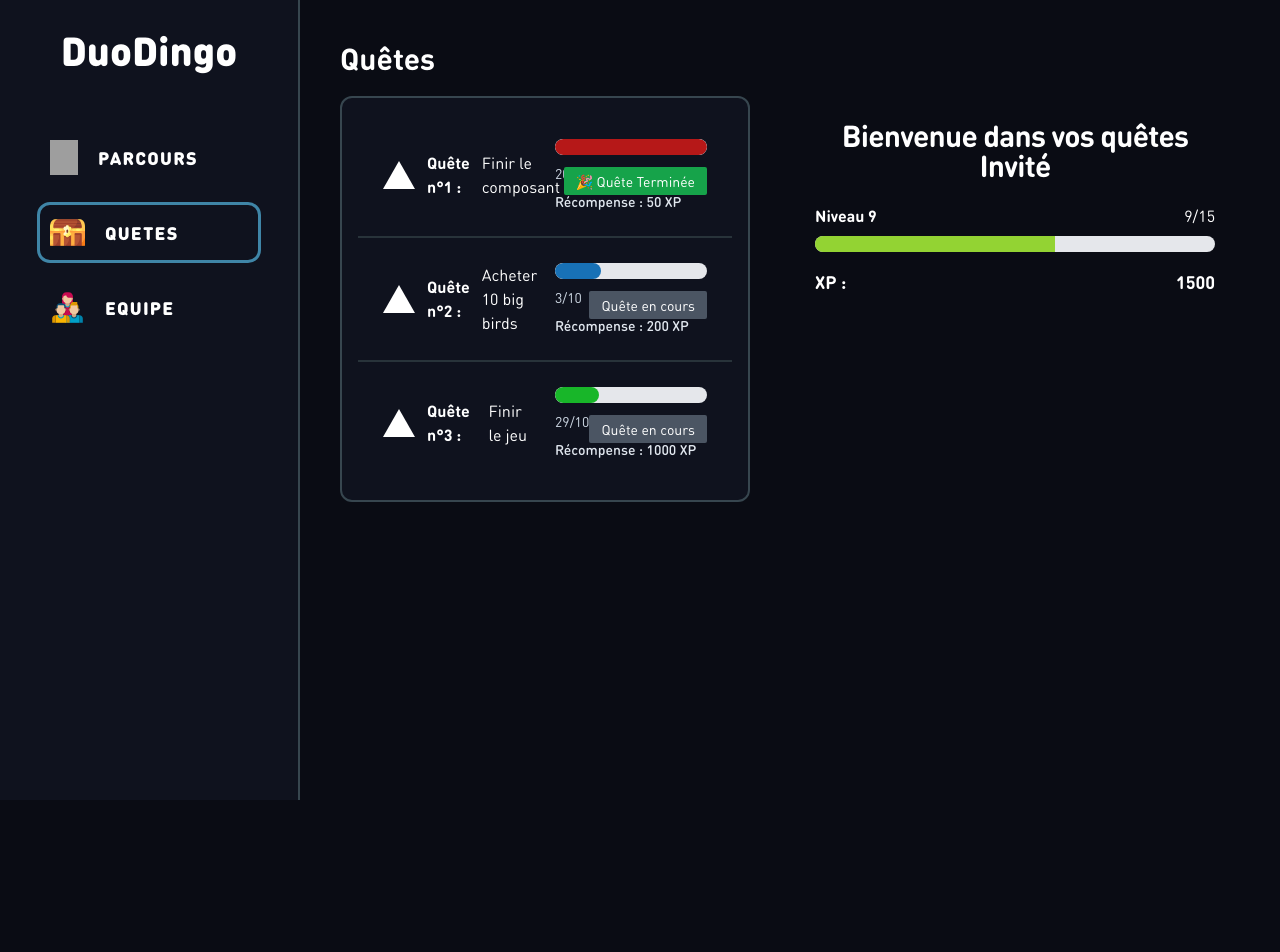
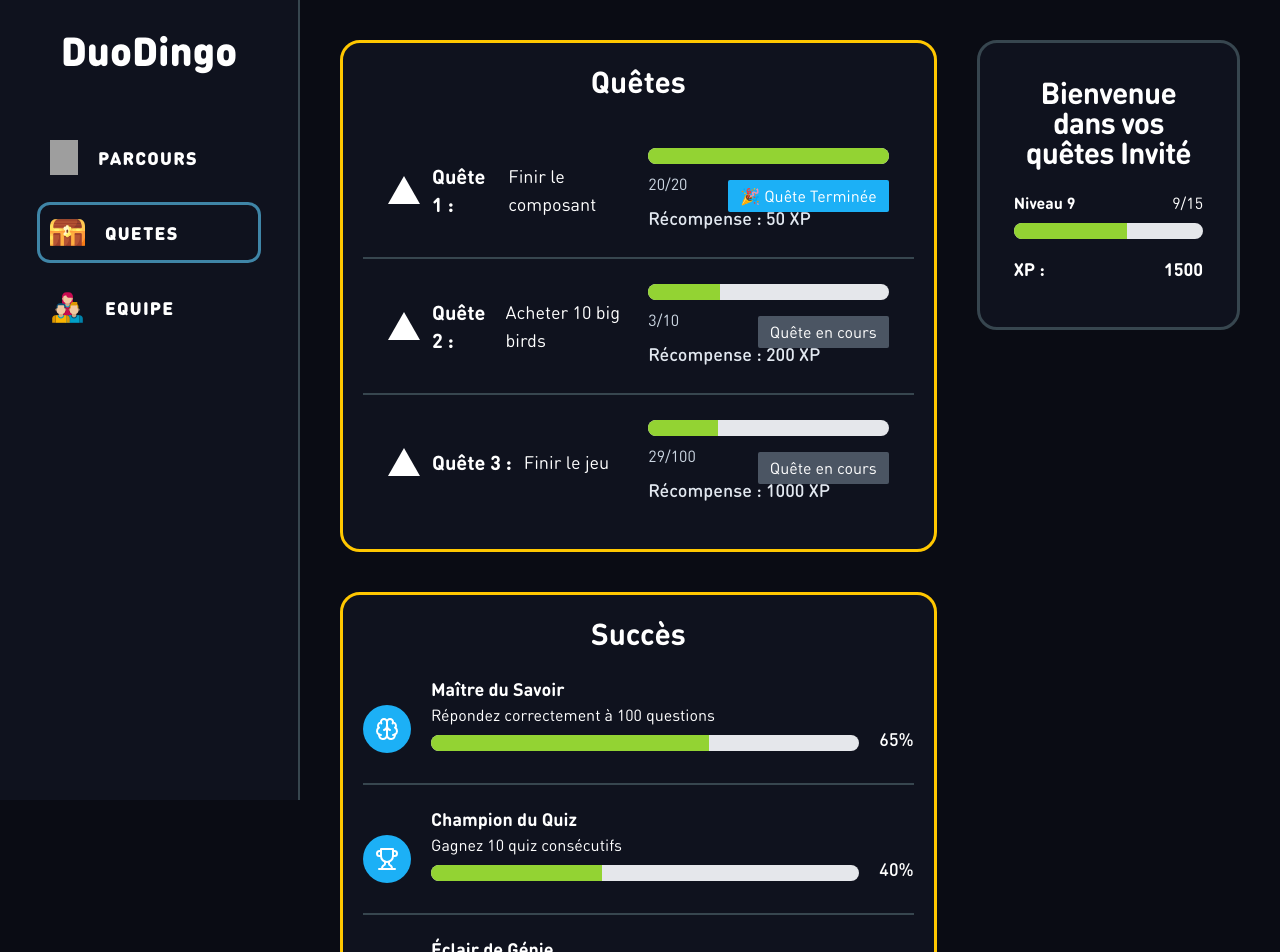
Before and after one commit to BgameB/h2ocean, a Next.js app: page /quest in a window 1280 px wide. Shown: the top 952 px of the page. Before the commit the page ends 800 px from the top, so only its background shows below. Built offline with nearby package versions, Linux system fonts and the light colour scheme; grey boxes are pictures that could not be loaded.

Commit message:
feat: cp achievements

```diff
--- a/app/quest/page.tsx
+++ b/app/quest/page.tsx
@@ -1,30 +1,33 @@
 import QuestComponent from "@/ui/components/quest/Quest";
+import PlayerProfileQuests from "@/ui/components/playerProfile/PlayerProfileQuests";
+import Achievement from "@/ui/components/achievements/Achievements";
+
 import VercelIcon from "@/public/vercel.svg";
-
-import PlayerProfileQuests from "@/ui/components/playerProfile/PlayerProfileQuests";
+import { Brain, Trophy, Zap, Target } from "lucide-react";
 
 export default function QuestsPage() {
   return (
     <div>
-      <h1 className="text-3xl mb-5 font-semibold">Quêtes</h1>
-      <div className="flex justify-center gap-[40px] max-md:mb-[100px]">
-        <div className="bg-tertiary p-4 rounded-xl border-2 border-[#37464F]">
+      <div className="flex flex-row gap-[40px]">
+        <div className="flex flex-col justify-center gap-[40px] max-md:mb-[100px] w-full">
+          <div className="border-gold border-[3px] p-[20px] rounded-[20px] bg-tertiary">
+            <h1 className="text-3xl font-bold text-center mb-6">Quêtes</h1>
             <QuestComponent
               id={1}
-            className="border-b-2 border-[#28333a]"
+              className="border-b-2 border-[#37464F]"
               icon={VercelIcon}
               text="Finir le composant"
-            color="#b61818"
+              color="#93d333"
               reward={50}
               current={20}
               max={20}
             />
             <QuestComponent
               id={2}
-            className="border-b-2 border-[#28333a]"
+              className="border-b-2 border-[#37464F]"
               icon={VercelIcon}
               text="Acheter 10 big birds"
-            color="#1871b6"
+              color="#93d333"
               reward={200}
               current={3}
               max={10}
@@ -34,13 +37,53 @@ export default function QuestsPage() {
               className=""
               icon={VercelIcon}
               text="Finir le jeu"
-            color="#18b629"
+              color="#93d333"
               reward={1000}
               current={29}
               max={100}
             />
           </div>
-        <div className="max-lg:hidden flex flex-col min-w-[450px]">
+          <div className="border-gold border-[3px] p-[20px] rounded-[20px] bg-tertiary w-full">
+            <h1 className="text-3xl font-bold text-center mb-6">
+              Succès
+            </h1>
+            <div className="flex flex-col gap-[20px]">
+              <Achievement
+                className="border-b-2 border-[#37464F]"
+                icon={Brain}
+                title="Maître du Savoir"
+                description="Répondez correctement à 100 questions"
+                color="#93d333"
+                progress={65}
+              />
+              <Achievement
+                className="border-b-2 border-[#37464F]"
+                icon={Trophy}
+                title="Champion du Quiz"
+                description="Gagnez 10 quiz consécutifs"
+                color="#93d333"
+                progress={40}
+              />
+              <Achievement
+                className="border-b-2 border-[#37464F]"
+                icon={Zap}
+                title="Éclair de Génie"
+                description="Répondez à 5 questions en moins de 10 secondes chacune"
+                color="#93d333"
+                progress={80}
+              />
+              <Achievement
+                icon={Target}
+                title="Précision Parfaite"
+                description="Obtenez un score parfait dans un quiz de 20 questions"
+                color="#93d333"
+                progress={20}
+              />
+            </div>
+          </div>
+        </div>
+
+        <div className="border-[#37464F] border-[3px] p-[10px] rounded-[20px] h-[290px] w-[30vw] bg-tertiary">
           <PlayerProfileQuests level={9} maxLevel={15} xp={1500} />
         </div>
       </div>
--- /dev/null
+++ b/ui/components/achievements/Achievements.tsx
@@ -0,0 +1,35 @@
+import React from 'react'
+import clsx from "clsx";
+
+import { Progress } from "@/ui/design-system/achievementsDesign/AchievementsProgress"
+import { Badge } from "@/ui/design-system/achievementsDesign/AchievementsBadge"
+import { type LucideIcon } from 'lucide-react'
+
+interface AchievementProps {
+  className?: string
+  icon: LucideIcon
+  title: string
+  description: string
+  progress: number
+  color: string
+}
+
+export default function Achievement({ icon: Icon, title, description, progress, color, className }: AchievementProps) {
+  return (
+    <div className={clsx("flex items-center gap-[20px]", className)}>
+      <div className="flex-shrink-0 ">
+        <Badge variant="secondary" className="w-12 h-12 rounded-full p-3">
+          <Icon className="w-full h-full" />
+        </Badge>
+      </div>
+      <div className="flex-grow mb-8">
+        <h3 className="text-lg font-semibold">{title}</h3>
+        <p className="text-base text-muted-foreground">{description}</p>
+        <Progress value={progress} color={color} className="mt-2" />
+      </div>
+      <div className="flex mt-5 text-lg font-medium">
+        {progress}%
+      </div>
+    </div>
+  )
+}
--- a/ui/components/quest/Quest.tsx
+++ b/ui/components/quest/Quest.tsx
@@ -11,8 +11,8 @@ interface Props {
   reward: number;
   current: number;
   max: number;
+  color: string;
 
-  color?: string;
   icon?: any;
 }
 
@@ -30,7 +30,7 @@ const ProgressBar = ({
   return (
     <div className="relative h-4 w-full overflow-hidden rounded-full bg-gray-200">
       <div
-        className="absolute left-0 top-0 h-full transition-all rounded-full"
+        className="absolute left-0 top-0 h-full transition-all "
         style={{ width: `${percentage}%`, backgroundColor: color }}
       />
     </div>
@@ -49,27 +49,27 @@ export const Quest = ({
 }: Props) => {
 
   return (
-    <div className={clsx("grid grid-cols-2 p-[25px] max-w-[1000px] gap-[20px] max-sm:flex max-sm:flex-col", className)}>
+    <div className={clsx("grid grid-cols-2 p-[25px] gap-[20px] max-sm:flex max-sm:flex-col", className)}>
       <div className="flex items-center gap-3">
         {/* Icon */}
         <Image src={icon} alt="iconQuest" width={32} height={32} />
         {/* Texte */}
-        <div className="text-white font-bold">Quête n°{id} :</div>
-        <div className="text-white font-normal">{text}</div>
+        <div className="text-white font-bold text-xl">Quête {id} :</div>
+        <div className="text-white font-normal text-lg">{text}</div>
       </div>
       {/* Barre de progression */}
       <div className="relative">
         <ProgressBar current={current} max={max} color={color} />
         <div className="absolute right-0 top-1/2 -translate-y-1/2">
-          <div className={`badge ${current === max ? "bg-green-600" : "bg-gray-600"} text-white text-sm rounded-sm px-3 mt-3 py-1`}>
+          <div className={`badge ${current === max ? "bg-[#1CB0F6]" : "bg-gray-600"} text-white text-base rounded-sm px-3 mt-3 py-1`}>
             {current === max ? "🎉 Quête Terminée" : "Quête en cours"}
           </div>
         </div>
         {/* Infos sur la progression */}
-        <div className="text-slate-300 text-sm mt-2">
+        <div className="text-slate-300 text-base mt-2">
           {current}/{max}
         </div>
-        <div className="text-slate-200 font-medium text-sm mt-2">
+        <div className="text-slate-200 font-medium text-lg mt-2">
           Récompense : {reward} XP
         </div>
       </div>
--- /dev/null
+++ b/ui/design-system/achievementsDesign/AchievementsBadge.tsx
@@ -0,0 +1,30 @@
+import React from "react"
+import { cn } from "@/lib/utils"
+
+interface BadgeProps extends React.HTMLAttributes<HTMLDivElement> {
+  variant?: "default" | "secondary" | "destructive" | "outline"
+}
+
+const Badge = React.forwardRef<HTMLDivElement, BadgeProps>(
+  ({ className, variant = "default", ...props }, ref) => {
+    const baseStyles = "inline-flex items-center rounded-full px-2.5 py-0.5 text-xs font-semibold transition-colors focus:outline-none focus:ring-2 focus:ring-ring focus:ring-offset-2"
+
+    const variantStyles = {
+      default: "bg-primary text-primary-foreground hover:bg-primary/80",
+      secondary: "bg-[#1CB0F6] text-secondary-foreground hover:bg-[#1CB0F6]/80",
+      destructive: "bg-destructive text-destructive-foreground hover:bg-destructive/80",
+      outline: "border border-input bg-background hover:bg-accent hover:text-accent-foreground"
+    }
+
+    return (
+      <div
+        ref={ref}
+        className={cn(baseStyles, variantStyles[variant], className)}
+        {...props}
+      />
+    )
+  }
+)
+Badge.displayName = "Badge"
+
+export { Badge }
--- /dev/null
+++ b/ui/design-system/achievementsDesign/AchievementsProgress.tsx
@@ -0,0 +1,33 @@
+import React from "react"
+import { cn } from "@/lib/utils"
+
+interface ProgressProps extends React.HTMLAttributes<HTMLDivElement> {
+  value: number
+  color?: string
+}
+
+const Progress = React.forwardRef<HTMLDivElement, ProgressProps>(
+  ({ className, value, color, ...props }, ref) => {
+    return (
+      <div
+        ref={ref}
+        className={cn(
+          "relative h-4 w-full overflow-hidden rounded-full bg-gray-200",
+          className
+        )}
+        {...props}
+      >
+        <div
+          className="h-full transition-all"
+          style={{
+            width: `${value}%`,
+            backgroundColor: color || 'var(--primary)'
+          }}
+        />
+      </div>
+    )
+  }
+)
+Progress.displayName = "Progress"
+
+export { Progress }
```
Lines whose indentation alone changed are shown as unchanged.
